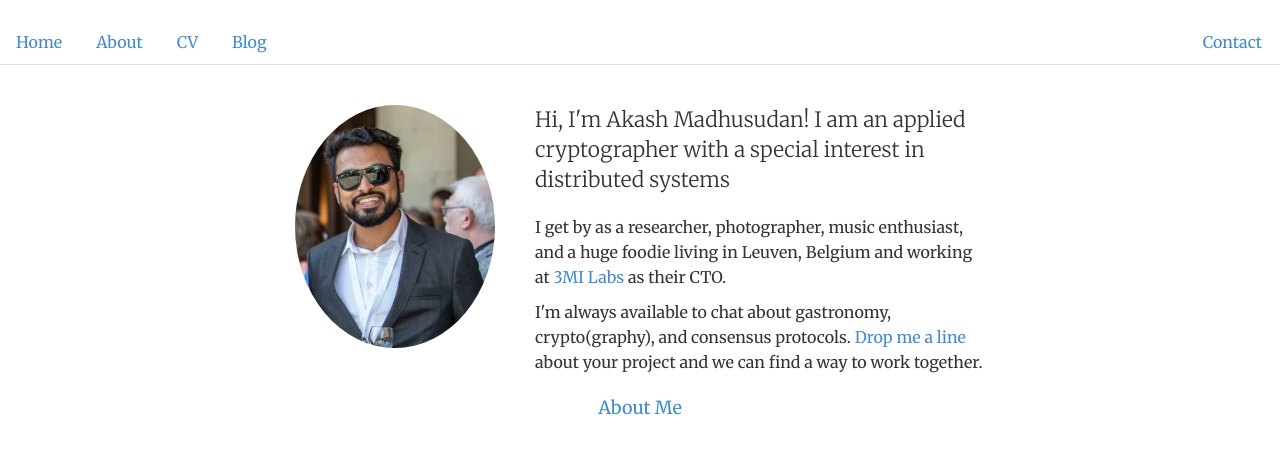
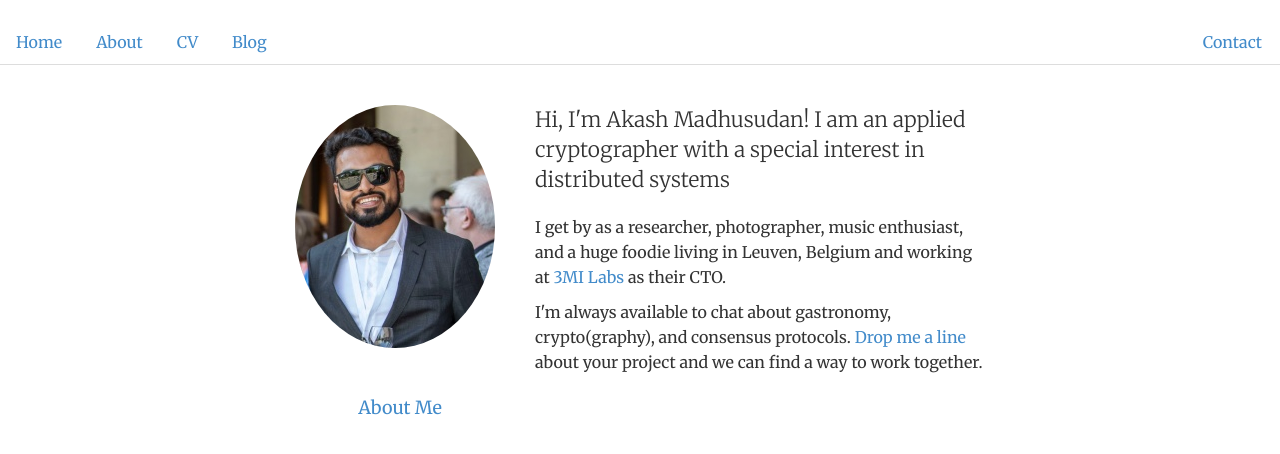
Before and after one commit to AkashMVerma/akashmadhusudan.github.io, a Jekyll site: the page built from index.html, in a window 1280 px wide. Shown: the top 454 px of the page. Built offline with Jekyll 4.4.1, drawn with Linux system fonts in a browser that asks for light colours.

Commit message:
made changes to homepage

```diff
--- a/index.html
+++ b/index.html
@@ -15,7 +15,7 @@ title: Akash Madhusudan's Personal Page
 	</div>
 <br>
 <br>
-<div class="text-center">
+<div class=" col-sm-4 text-center">
 	<p class="lead">
 	<a href="about" class="btn btn-lg btn-light fw-bold border-white bg-white">About Me</a>
     </p>
```
